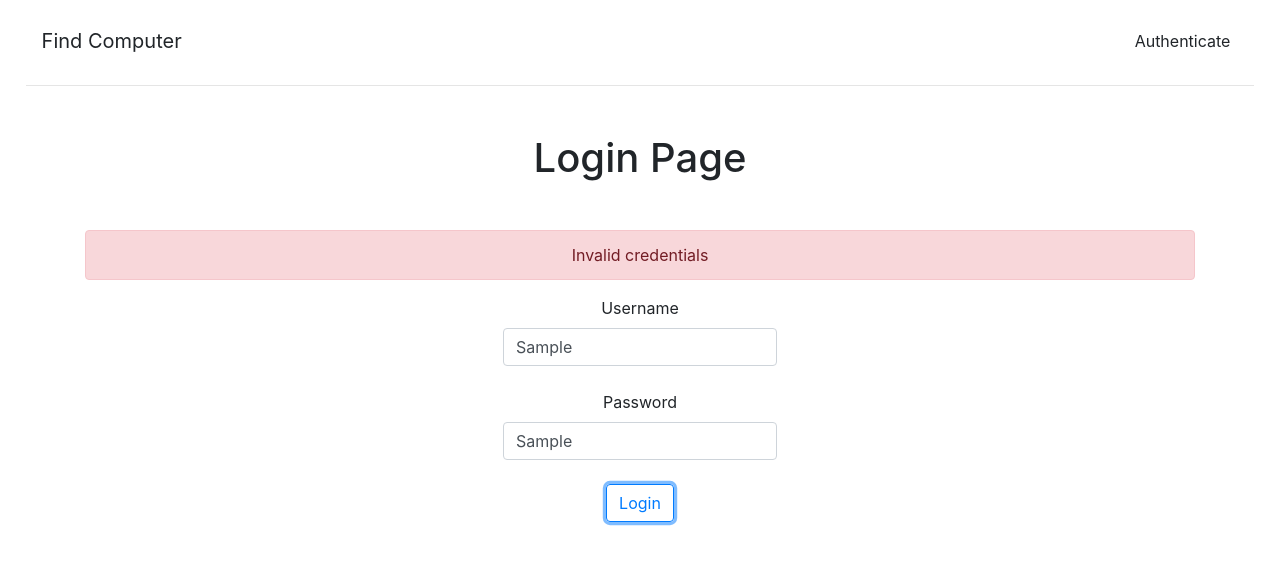
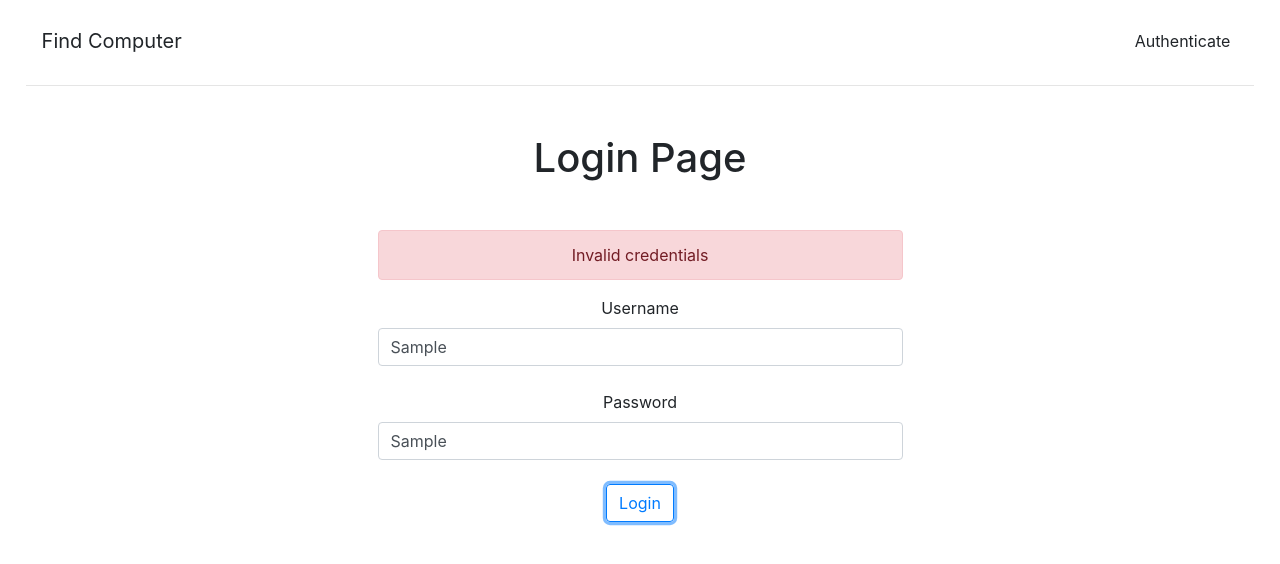
Before and after one commit to muazhari/findcomputer-app, a React (Create React App) app: page /auth/login in a window 1280 px wide. Both pictures are taken after typing "Sample", "Sample" into the empty fields and a click on the button "Login". Shown: the top 564 px of the page. Built offline with nearby package versions, Linux system fonts and the light colour scheme; no server answers.

Commit message:
Update auth alert

```diff
--- a/src/pages/LoginPage.js
+++ b/src/pages/LoginPage.js
@@ -59,14 +59,16 @@ class LoginPage extends Component {
     return (
       <div className="container">
         <h1 className="mb-5">Login Page</h1>
-        {isError && (
-          <div className="container alert alert-danger">
-            Invalid credentials
-          </div>
-        )}
+        <div className="container d-md-flex justify-content-center flex-md-column w-50">
+          {isError && (
+            <div className="container alert alert-danger">
+              Invalid credentials
+            </div>
+          )}
 
-        {isLoading && <div className="container alert alert-info">Loading</div>}
-        <div className="container d-md-flex justify-content-center w-50">
+          {isLoading && (
+            <div className="container alert alert-info">Loading</div>
+          )}
           <Formik
             initialValues={authValues}
             onSubmit={this.handleSubmit}
--- a/src/pages/RegisterPage.js
+++ b/src/pages/RegisterPage.js
@@ -52,8 +52,10 @@ class RegisterPage extends Component {
       <div className="container">
         <h1 className="mb-5">Register Page</h1>
 
-        {isLoading && <div className="container alert alert-info">Loading</div>}
-        <div className="container d-md-flex justify-content-center w-50">
+        <div className="container d-md-flex justify-content-center flex-md-column w-50">
+          {isLoading && (
+            <div className="container alert alert-info">Loading</div>
+          )}
           <Formik
             initialValues={authValues}
             onSubmit={this.handleSubmit}
```
